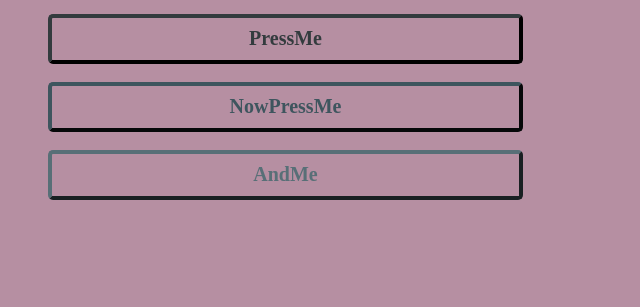
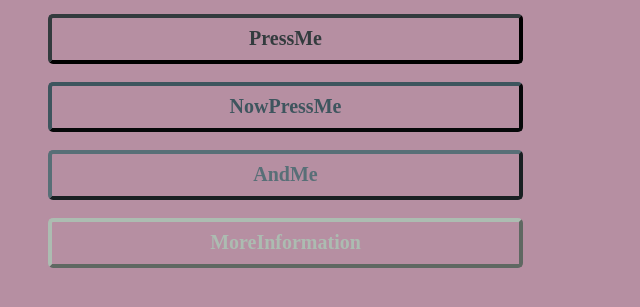
Before and after one commit to knldg27/JavaScript02, a plain HTML site: page index.html in a window 1280 px wide. Shown: the part 163-470 px from the top of the page, without its empty margins (0-640 px from the left). Drawn offline with Linux system fonts and the light colour scheme.

Commit message:
added fourth button w/ javascript link to website

```diff
--- a/index.html
+++ b/index.html
@@ -27,10 +27,15 @@
       <p id="demo03" style="display:none">(Isn't this cool {$name})</p>
       <button class="three" onclick="document.getElementById('demo03').style.display='block'">AndMe</button>
     </div>
+    <br>
+    <div>
+      <button class="four" onclick="visitPage();">MoreInformation</button>
+    </div>
     <div>
       <img class="quote" src="images/quote.png" alt="">
     </div>
 
+
     <script src="main.js"></script>
   </body>
 </html>
--- a/main.js
+++ b/main.js
@@ -4,3 +4,7 @@ button.onclick = function() {
   let name = prompt('What is your name?');
   alert('Hello ' + name + ', nice to see you!');
 }
+
+function visitPage(){
+        window.location='https://barackobama.com/';
+    }
--- a/style.css
+++ b/style.css
@@ -94,5 +94,28 @@ p#demo03 {
 
 .quote {
   max-width: 50%;
+  min-width: auto;
   padding-top: 50px;
+  align-self: center;
+  position: absolute;
 }
+
+button.four {
+  background-color: #b68fa2;
+  border-color: #acbcb1;
+  border-radius: 5px;
+  border-width: 4px;
+  margin-left: 40px;
+  height: 50px;
+  width: 475px;
+  font-family: futura;
+  font-size: 20px;
+  font-weight: bold;
+  color: #acbcb1;
+  outline-color: #b68fa2;
+}
+
+button.four:hover {
+  background-color: #acbcb1;
+  color: #b68fa2;
+}
```
